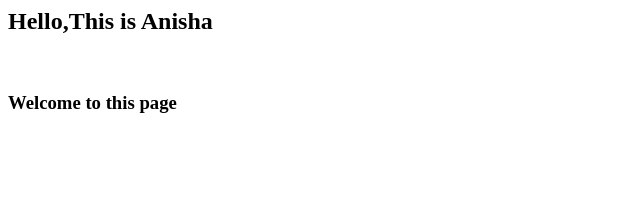
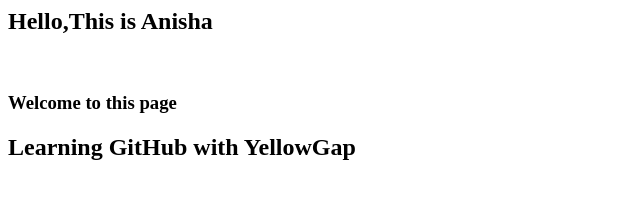
Before and after one commit to AnishaASingh/AnishaASingh.github.io, a plain HTML site: page index.html in a window 1280 px wide. Shown: the whole page, without its empty margins (0-640 px from the left). Drawn offline with Linux system fonts and the light colour scheme.

Commit message:
Update index.html

```diff
--- a/index.html
+++ b/index.html
@@ -3,6 +3,7 @@
     <body>
       <h2>Hello,This is Anisha</h2><br>
       <h3>Welcome to this page</h3>
+      <h2>Learning GitHub with YellowGap</h2>
     </body>
   </head>
 </html>
```
